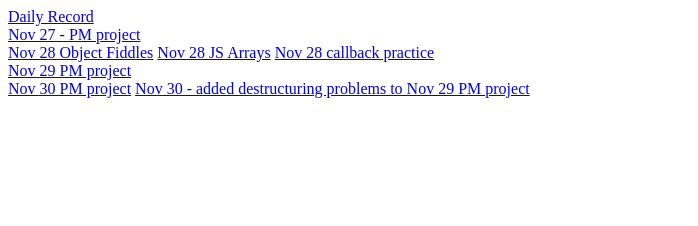
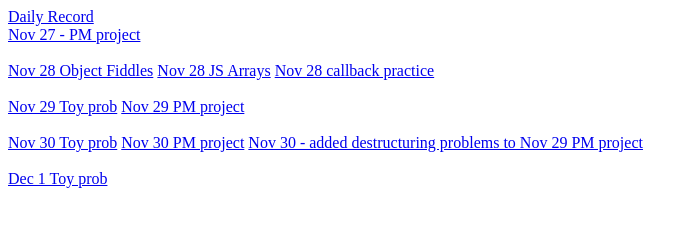
Before and after one commit to SukanyaVee/DevMountain-daily-project, a plain HTML site: page index.html in a window 1280 px wide. Shown: the whole page, without its empty margins (0-698 px from the left). Drawn offline with Linux system fonts and the light colour scheme.

Commit message:
Dec 1 toy problem

```diff
--- a/index.html
+++ b/index.html
@@ -15,19 +15,25 @@
                 <a href="https://docs.google.com/document/d/1uvkgaqGEQ7Padczjp8prCLJV72dIjuhp1rzt1TFtwDk/edit?usp=sharing">Daily Record<br/></a>
         </section>
         <section>
-            <a href="https://github.com/SukanyaVee/JS-Basics.git">Nov 27 - PM project<br/></a>
+            <a href="https://github.com/SukanyaVee/JS-Basics.git">Nov 27 - PM project<br/><br/></a>
         </section>
         <section>
             <a href="https://github.com/SukanyaVee/object-fiddles.git">Nov 28 Object Fiddles</a>
             <a href="https://github.com/SukanyaVee/JS-Arrays.git">Nov 28 JS Arrays</a>
-            <a href="https://github.com/SukanyaVee/callbackPractice.git">Nov 28 callback practice<br/></a>
+            <a href="https://github.com/SukanyaVee/callbackPractice.git">Nov 28 callback practice<br/><br/></a>
         </section>
         <section>
-            <a href="https://github.com/SukanyaVee/javascript-iii.git">Nov 29 PM project<br/></a>
+            <a href="https://repl.it/@vsukanya/Simple-Fun-20-First-Reverse-Try-Question">Nov 29 Toy prob</a>
+            <a href="https://github.com/SukanyaVee/javascript-iii.git">Nov 29 PM project<br/><br/></a>
         </section>
         <section>
+            <a href="https://repl.it/@vsukanya/Fizz-Buzz-Question">Nov 30 Toy prob</a>
             <a href="https://github.com/SukanyaVee/html-layout.git">Nov 30 PM project</a>
-            <a href="https://github.com/SukanyaVee/javascript-iii.git">Nov 30 - added destructuring problems to Nov 29 PM project<br/></a>
+            <a href="https://github.com/SukanyaVee/javascript-iii.git">Nov 30 - added destructuring problems to Nov 29 PM project<br/><br/></a>
+        </section>
+        <section>
+            <a href="https://repl.it/@vsukanya/Complimentary-DNA"> Dec 1 Toy prob</a>
+            <br/><br/>
         </section>
     </body>
 </html>
```
